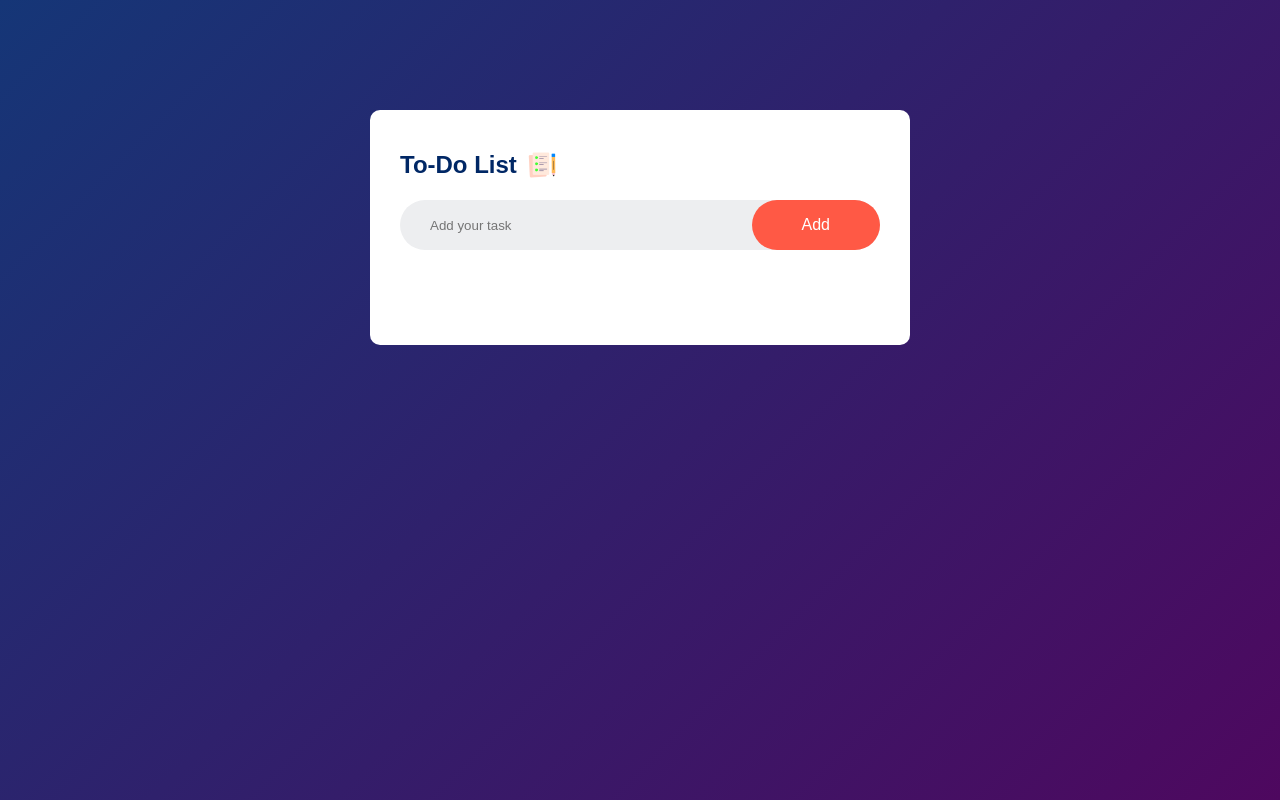
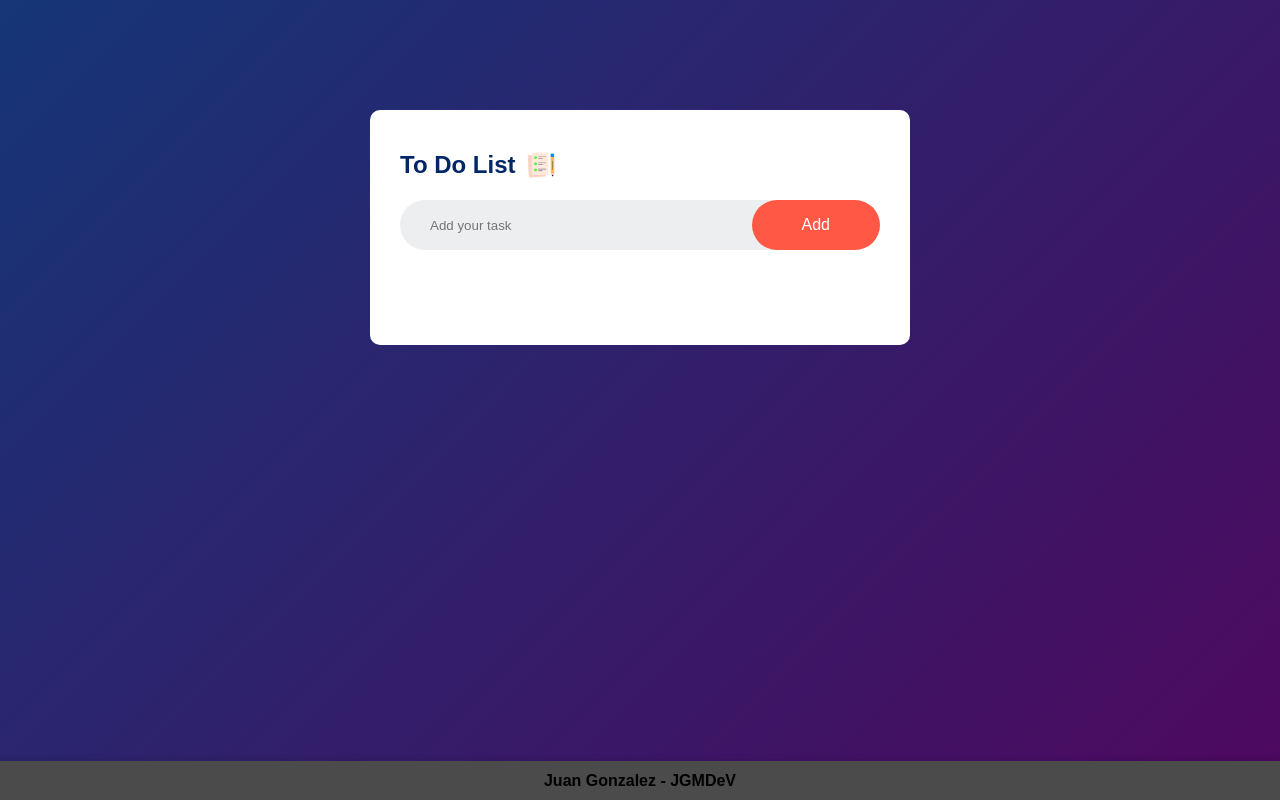
Before and after one commit to JuanGM07/toDoList, a plain HTML site: page index.html in a window 1280 px wide. Drawn offline with Linux system fonts and the light colour scheme.

Commit message:
footer added

```diff
--- a/index.html
+++ b/index.html
@@ -9,7 +9,7 @@
 <body>
     <div class="container">
         <div class="todo-app">
-            <h2>To-Do List <img src="images/icon.png" ></h2>
+            <h2>To Do List <img src="images/icon.png" ></h2>
             <div class="row">
                 <input type="text" id="input-box" placeholder="Add your task">
                 <button onclick=addTask()>Add</button>
@@ -19,8 +19,10 @@
 
         </div>
 
-
     </div>
     <script src="script.js"></script>
+    <footer>
+        <h4>Juan Gonzalez - JGMDeV</h4>
+    </footer>
 </body>
 </html>
--- a/style.css
+++ b/style.css
@@ -108,3 +108,14 @@ ul li span{
 ul li span:hover{
     background: #edeef0;
 }
+
+footer {
+    background-color: #4b4b4b;
+    padding: 10px 0;
+    text-align: center;
+    position: fixed;
+    bottom: 0;
+    width: 100%;
+    border-top: 1px solid #4b4b4b;
+    box-shadow: 0 -2px 5px rgba(0, 0, 0, 0.1);
+}
```
